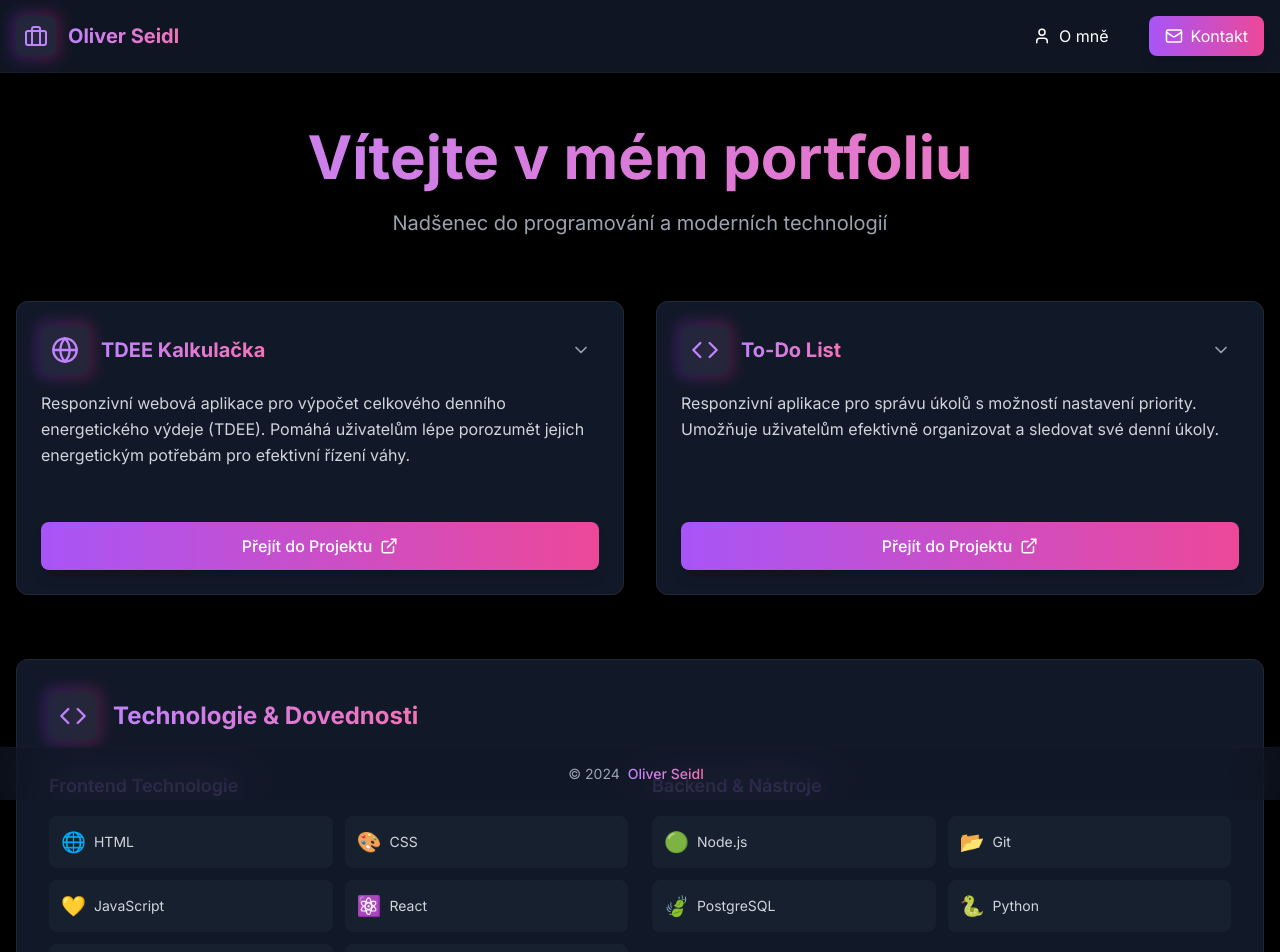
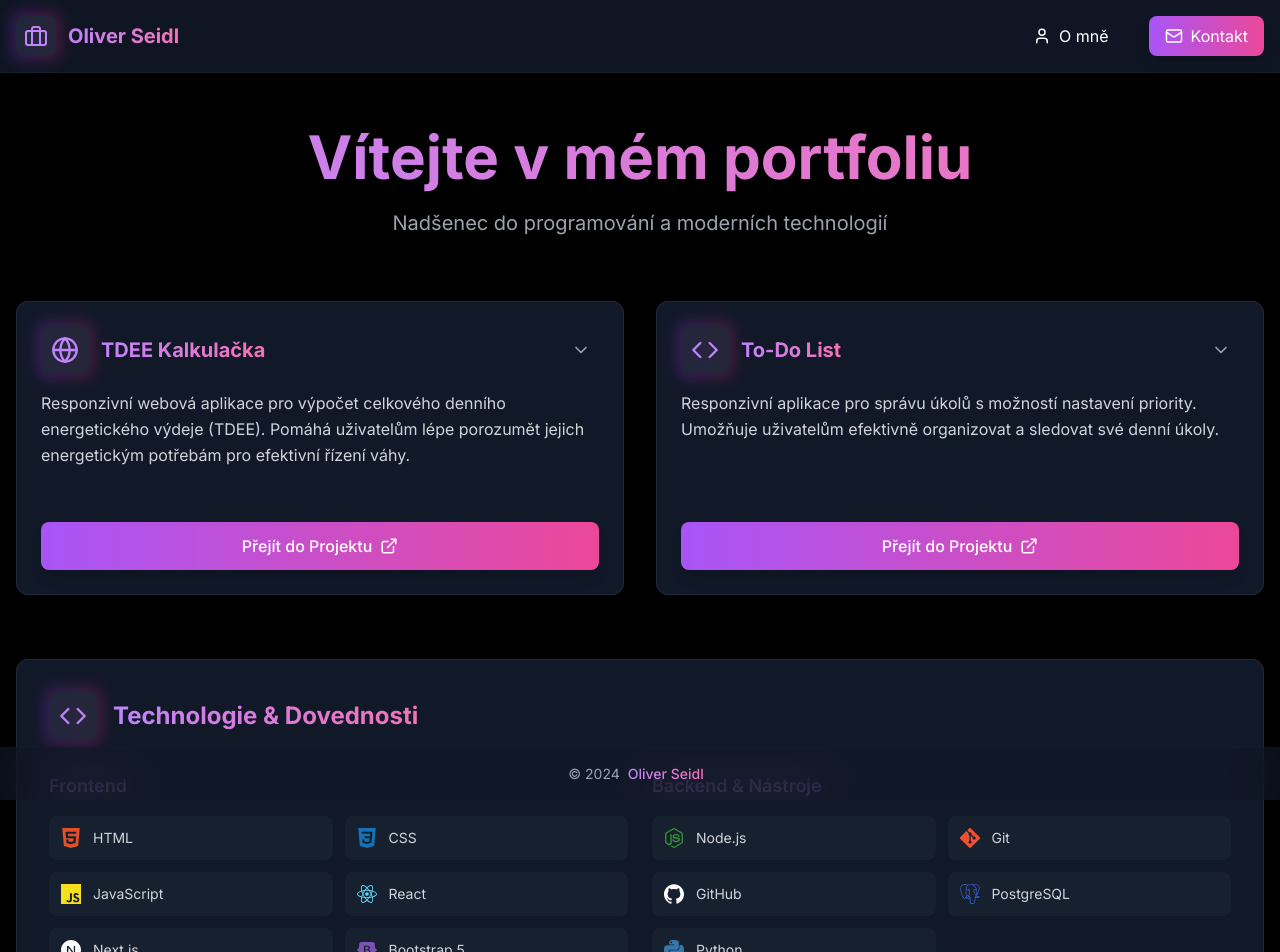
Before and after one commit to Olinkkt/oliverseidl, a Next.js app: page / in a window 1280 px wide. Shown: the top 952 px of the page. Built offline with nearby package versions, Linux system fonts and the light colour scheme.

Commit message:
Enhance Home component and update package-lock: integrated new React icons for frontend and backend technologies, improved layout and styling in page.tsx, and added license information for react-icons in package-lock.json for better clarity and compliance.

```diff
--- a/app/components/scroll-to-top.tsx
+++ b/app/components/scroll-to-top.tsx
@@ -30,17 +30,22 @@ export function ScrollToTop() {
   return (
     <AnimatePresence>
       {isVisible && (
-        <motion.button
-          initial={{ opacity: 0, y: 20 }}
-          animate={{ opacity: 1, y: 0 }}
-          exit={{ opacity: 0, y: 20 }}
-          onClick={scrollToTop}
-          className="fixed bottom-24 right-4 p-3 rounded-full bg-purple-500 text-white shadow-lg hover:bg-purple-600 transition-colors z-50"
-          whileHover={{ scale: 1.1 }}
-          whileTap={{ scale: 0.9 }}
-        >
-          <ChevronUp size={24} />
-        </motion.button>
+        <div className="fixed bottom-24 left-1/2 -translate-x-1/2 z-50">
+          <motion.button
+            initial={{ opacity: 0 }}
+            animate={{ opacity: 1 }}
+            exit={{ opacity: 0 }}
+            transition={{ duration: 0.2 }}
+            onClick={scrollToTop}
+            className="p-2 rounded-full bg-gray-900/80 text-gray-400
+              hover:text-purple-400 hover:bg-gray-800 border border-gray-800/50 hover:border-purple-500/30
+              transition-all duration-300 backdrop-blur-sm"
+            whileHover={{ scale: 1.05 }}
+            whileTap={{ scale: 0.95 }}
+          >
+            <ChevronUp size={20} />
+          </motion.button>
+        </div>
       )}
     </AnimatePresence>
   )
--- a/app/page.tsx
+++ b/app/page.tsx
@@ -9,6 +9,21 @@ import Image from 'next/image'
 import { MobileNav } from './components/mobile-nav'
 import { CertificateModal } from './components/certificate-modal'
 import { fadeIn, fadeInLeft, staggerContainer } from './animations/fade'
+import {
+  SiHtml5,
+  SiCss3,
+  SiJavascript,
+  SiReact,
+  SiNextdotjs,
+  SiBootstrap,
+  SiTypescript,
+  SiTailwindcss,
+  SiNodedotjs,
+  SiGit,
+  SiGithub,
+  SiPostgresql,
+  SiPython
+} from 'react-icons/si'
 
 // Přidáme interface pro certifikát
 interface Certificate {
@@ -58,21 +73,22 @@ const projects = [
 ]
 
 const frontendTechnologies = [
-  { name: 'HTML', icon: '🌐' },
-  { name: 'CSS', icon: '🎨' },
-  { name: 'JavaScript', icon: '💛' },
-  { name: 'React', icon: '⚛️' },
-  { name: 'Next.js', icon: '▲' },
-  { name: 'Bootstrap 5', icon: '🅱️' },
-  { name: 'TypeScript', icon: '📘' },
-  { name: 'Tailwind CSS', icon: '💨' },
+  { name: 'HTML', icon: <SiHtml5 className="w-5 h-5 text-[#E34F26]" /> },
+  { name: 'CSS', icon: <SiCss3 className="w-5 h-5 text-[#1572B6]" /> },
+  { name: 'JavaScript', icon: <SiJavascript className="w-5 h-5 text-[#F7DF1E]" /> },
+  { name: 'React', icon: <SiReact className="w-5 h-5 text-[#61DAFB]" /> },
+  { name: 'Next.js', icon: <SiNextdotjs className="w-5 h-5 text-white" /> },
+  { name: 'Bootstrap 5', icon: <SiBootstrap className="w-5 h-5 text-[#7952B3]" /> },
+  { name: 'TypeScript', icon: <SiTypescript className="w-5 h-5 text-[#3178C6]" /> },
+  { name: 'Tailwind CSS', icon: <SiTailwindcss className="w-5 h-5 text-[#06B6D4]" /> },
 ]
 
 const backendTechnologies = [
-  { name: 'Node.js', icon: '🟢' },
-  { name: 'Git', icon: '📂' },
-  { name: 'PostgreSQL', icon: '🍃' },
-  { name: 'Python', icon: '🐍' },
+  { name: 'Node.js', icon: <SiNodedotjs className="w-5 h-5 text-[#339933]" /> },
+  { name: 'Git', icon: <SiGit className="w-5 h-5 text-[#F05032]" /> },
+  { name: 'GitHub', icon: <SiGithub className="w-5 h-5 text-white" /> },
+  { name: 'PostgreSQL', icon: <SiPostgresql className="w-5 h-5 text-[#4169E1]" /> },
+  { name: 'Python', icon: <SiPython className="w-5 h-5 text-[#3776AB]" /> },
 ]
 
 const courses: Course[] = [
@@ -81,18 +97,12 @@ const courses: Course[] = [
     issuer: 'SSPŠ',
     date: '2024',
     description: 'Jednodenní technologický workshop kombinující programování mikrokontrolérů Raspberry Pi s tvorbou interaktivních projektů a základy vývoje webových aplikací s využitím moderních technologií.',
-    certificate: {
-      thumbnail: '/certificates/techdays-thumb.png'
-    }
   },
   {
     name: 'AI Mastery',
     issuer: 'SSPŠ',
     date: '2024',
     description: '4 týdenní kurz zaměřený na efektivní využití umělé inteligence v programování. Zahrnoval práci s různými AI nástroji jako V0.dev, Perplexity.ai, Cursor Composer a dalšími a jejich praktické využití při vývoji aplikací. Součástí byla i výuka prompt engineeringu a best practices pro práci s AI.',
-    certificate: {
-      thumbnail: '/certificates/ai-mastery-thumb.png'
-    }
   },
   {
     name: 'Výjezd do Anglie',
@@ -367,7 +377,7 @@ export default function Home() {
               <div className="grid grid-cols-1 md:grid-cols-2 gap-6">
                 {/* Frontend */}
                 <div className="space-y-4">
-                  <h3 className="text-lg font-semibold text-purple-400">Frontend Technologie</h3>
+                  <h3 className="text-lg font-semibold text-purple-400">Frontend</h3>
                   <div className="grid grid-cols-2 gap-3">
                     {frontendTechnologies.map((tech, index) => (
                       <motion.div
@@ -375,9 +385,11 @@ export default function Home() {
                         animate={{ opacity: 1, y: 0 }}
                         transition={{ duration: 0.2, delay: index * 0.05 }}
                         key={tech.name}
-                        className="flex items-center gap-2 p-3 bg-gray-800/50 rounded-lg hover:bg-gray-800/70 hover:translate-y-[-2px] transition-all"
+                        className="flex items-center gap-3 p-3 bg-gray-800/50 rounded-lg hover:bg-gray-800/70 hover:translate-y-[-2px] transition-all"
                       >
-                        <span className="text-xl">{tech.icon}</span>
+                        <div className="flex-shrink-0">
+                          {tech.icon}
+                        </div>
                         <span className="text-gray-300 text-sm">{tech.name}</span>
                       </motion.div>
                     ))}
@@ -394,9 +406,11 @@ export default function Home() {
                         animate={{ opacity: 1, y: 0 }}
                         transition={{ duration: 0.2, delay: index * 0.05 }}
                         key={tech.name}
-                        className="flex items-center gap-2 p-3 bg-gray-800/50 rounded-lg hover:bg-gray-800/70 hover:translate-y-[-2px] transition-all"
+                        className="flex items-center gap-3 p-3 bg-gray-800/50 rounded-lg hover:bg-gray-800/70 hover:translate-y-[-2px] transition-all"
                       >
-                        <span className="text-xl">{tech.icon}</span>
+                        <div className="flex-shrink-0">
+                          {tech.icon}
+                        </div>
                         <span className="text-gray-300 text-sm">{tech.name}</span>
                       </motion.div>
                     ))}
```
Also changed, not shown: 1 other file (tests, documents, lock files or other folders).
